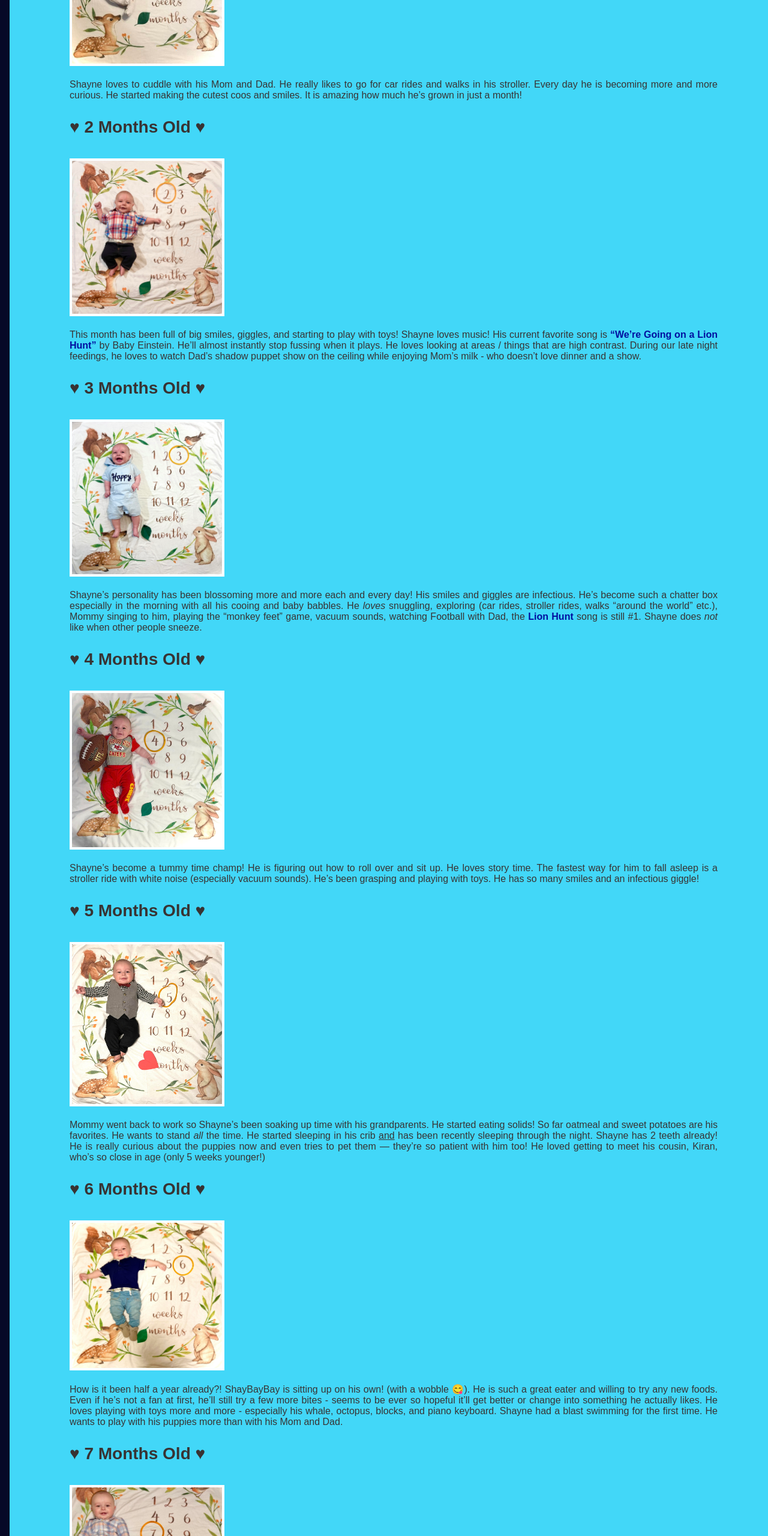
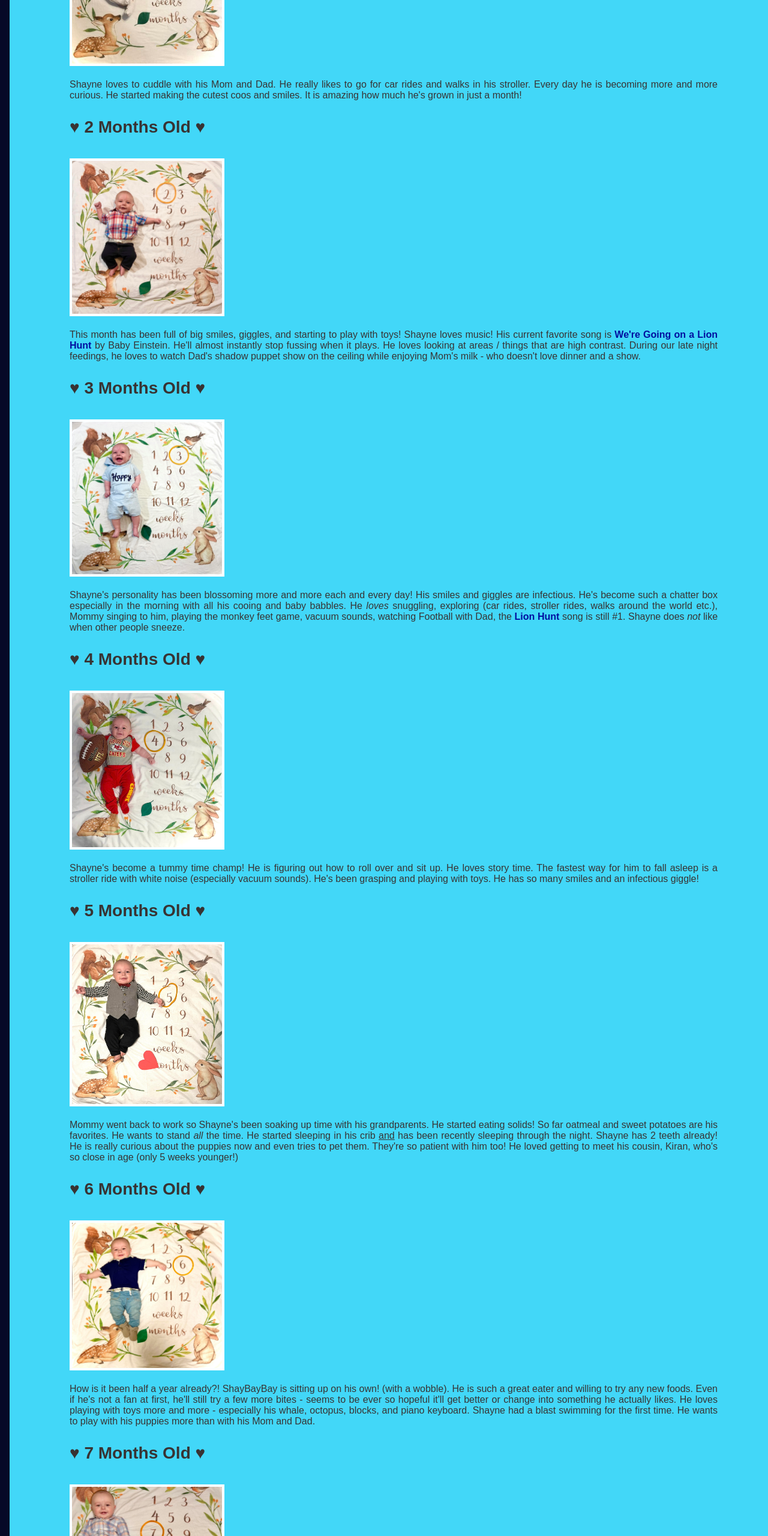
Before and after one commit to STL-WomenPlus-WebDev-March2023/js-assignment-4-html-me-something-SarahLakey, a website: page index.html in a window 1280 px wide. Shown: the part 1020-3580 px from the top of the page at 60% size. Drawn offline with Linux system fonts and the light colour scheme.

Commit message:
fixed apostrophe errors

```diff
--- a/index.html
+++ b/index.html
@@ -37,7 +37,7 @@
                <h3>&hearts; 1 Month Old &hearts;</h3>
                <img class="bordered" src="images/1 Month.jpeg"/>
                <p>
-                  Shayne loves to cuddle with his Mom and Dad. He really likes to go for car rides and walks in his stroller. Every day he is becoming more and more curious. He started making the cutest coos and smiles. It is amazing how much he’s grown in just a month!
+                  Shayne loves to cuddle with his Mom and Dad. He really likes to go for car rides and walks in his stroller. Every day he is becoming more and more curious. He started making the cutest coos and smiles. It is amazing how much he&#39;s grown in just a month!
                </p>
             </section>
 
@@ -46,7 +46,7 @@
                <img class="bordered" src="images/2 Months Old.jpeg"/>
                <p>
                   This month has been full of big smiles, giggles, and starting to play with toys!
-                  Shayne loves music!  His current favorite song is <a href="https://www.youtube.com/watch?v=o4sI1oFJ25A" target="_blank">“We’re Going on a Lion Hunt”</a> by Baby Einstein. He’ll almost instantly stop fussing when it plays.  He loves looking at areas / things that are high contrast. During our late night feedings, he loves to watch Dad’s shadow puppet show on the ceiling while enjoying Mom’s milk - who doesn’t love dinner and a show.
+                  Shayne loves music!  His current favorite song is <a href="https://www.youtube.com/watch?v=o4sI1oFJ25A" target="_blank">We&#39;re Going on a Lion Hunt</a> by Baby Einstein. He&#39;ll almost instantly stop fussing when it plays.  He loves looking at areas / things that are high contrast. During our late night feedings, he loves to watch Dad&#39;s shadow puppet show on the ceiling while enjoying Mom&#39;s milk - who doesn&#39;t love dinner and a show.
                </p>
             </section>
 
@@ -54,7 +54,7 @@
                <h3>&hearts; 3 Months Old &hearts;</h3>
                <img class="bordered" src="images/3 Months Old.jpeg"/>
                <p>
-                  Shayne’s personality has been blossoming more and more each and every day! His smiles and giggles are infectious. He’s become such a chatter box especially in the morning with all his cooing and baby babbles. He <em>loves</em> snuggling, exploring (car rides, stroller rides, walks “around the world” etc.), Mommy singing to him, playing the “monkey feet” game, vacuum sounds, watching Football with Dad, the <a href="https://www.youtube.com/watch?v=o4sI1oFJ25A" target="_blank">Lion Hunt</a> song is still #1. Shayne does <em>not</em> like when other people sneeze.
+                  Shayne&#39;s personality has been blossoming more and more each and every day! His smiles and giggles are infectious. He&#39;s become such a chatter box especially in the morning with all his cooing and baby babbles. He <em>loves</em> snuggling, exploring (car rides, stroller rides, walks around the world etc.), Mommy singing to him, playing the monkey feet game, vacuum sounds, watching Football with Dad, the <a href="https://www.youtube.com/watch?v=o4sI1oFJ25A" target="_blank">Lion Hunt</a> song is still #1. Shayne does <em>not</em> like when other people sneeze.
                </p>
             </section>
 
@@ -62,7 +62,7 @@
                <h3>&hearts; 4 Months Old &hearts;</h3>
                <img class="bordered" src="images/4 Months Old.jpeg"/>
                <p>
-                  Shayne’s become a tummy time champ! He is figuring out how to roll over and sit up. He loves story time. The fastest way for him to fall asleep is a stroller ride with white noise (especially vacuum sounds). He’s been grasping and playing with toys. He has so many smiles and an infectious giggle!
+                  Shayne&#39;s become a tummy time champ! He is figuring out how to roll over and sit up. He loves story time. The fastest way for him to fall asleep is a stroller ride with white noise (especially vacuum sounds). He&#39;s been grasping and playing with toys. He has so many smiles and an infectious giggle!
                </p>
             </section>
 
@@ -70,7 +70,7 @@
                <h3>&hearts; 5 Months Old &hearts;</h3>
                <img class="bordered" src="images/5 Months Old.jpeg"/>
                <p>
-                  Mommy went back to work so Shayne’s been soaking up time with his grandparents. He started eating solids! So far oatmeal and sweet potatoes are his favorites. He wants to stand <em>all</em> the time. He started sleeping in his crib <u>and</u> has been recently sleeping through the night. Shayne has 2 teeth already! He is really curious about the puppies now and even tries to pet them — they’re so patient with him too! He loved getting to meet his cousin, Kiran, who’s so close in age (only 5 weeks younger!)
+                  Mommy went back to work so Shayne&#39;s been soaking up time with his grandparents. He started eating solids! So far oatmeal and sweet potatoes are his favorites. He wants to stand <em>all</em> the time. He started sleeping in his crib <u>and</u> has been recently sleeping through the night. Shayne has 2 teeth already! He is really curious about the puppies now and even tries to pet them. They&#39;re so patient with him too! He loved getting to meet his cousin, Kiran, who&#39;s so close in age (only 5 weeks younger!)
                </p>
             </section>
 
@@ -78,7 +78,7 @@
                <h3>&hearts; 6 Months Old &hearts;</h3>
                <img class="bordered" src="images/6 Months Old.jpeg"/>
                <p>
-                  How is it been half a year already?! ShayBayBay is sitting up on his own! (with a wobble 😋). He is such a great eater and willing to try any new foods. Even if he’s not a fan at first, he’ll still try a few more bites - seems to be ever so hopeful it’ll get better or change into something he actually likes. He loves playing with toys more and more - especially his whale, octopus, blocks, and piano keyboard. Shayne had a blast swimming for the first time. He wants to play with his puppies more than with his Mom and Dad.
+                  How is it been half a year already?! ShayBayBay is sitting up on his own! (with a wobble). He is such a great eater and willing to try any new foods. Even if he&#39;s not a fan at first, he&#39;ll still try a few more bites - seems to be ever so hopeful it&#39;ll get better or change into something he actually likes. He loves playing with toys more and more - especially his whale, octopus, blocks, and piano keyboard. Shayne had a blast swimming for the first time. He wants to play with his puppies more than with his Mom and Dad.
                </p>
             </section>
 
@@ -100,11 +100,11 @@
                <p>
                   Shayne is doing short bursts of crawling!
                   Getting to Jax is definitely one of his biggest motivations!
-                  He’s taking steps when he’s holding our hands.
+                  He&#39;s taking steps when he&#39;s holding our hands.
                   He can pull himself up into standing.
                   He loves eating finger foods (and sneaking Kora treats from his high chair).
                   He has 6 teeth.
-                  His favorite song is <a href="https://www.youtube.com/watch?v=pZw9veQ76fo" target="_blank">"5 Little Ducks"</a>.
+                  His favorite song is <a href="https://www.youtube.com/watch?v=pZw9veQ76fo" target="_blank">5 Little Ducks</a>.
                </p>
             </section>
 
```
